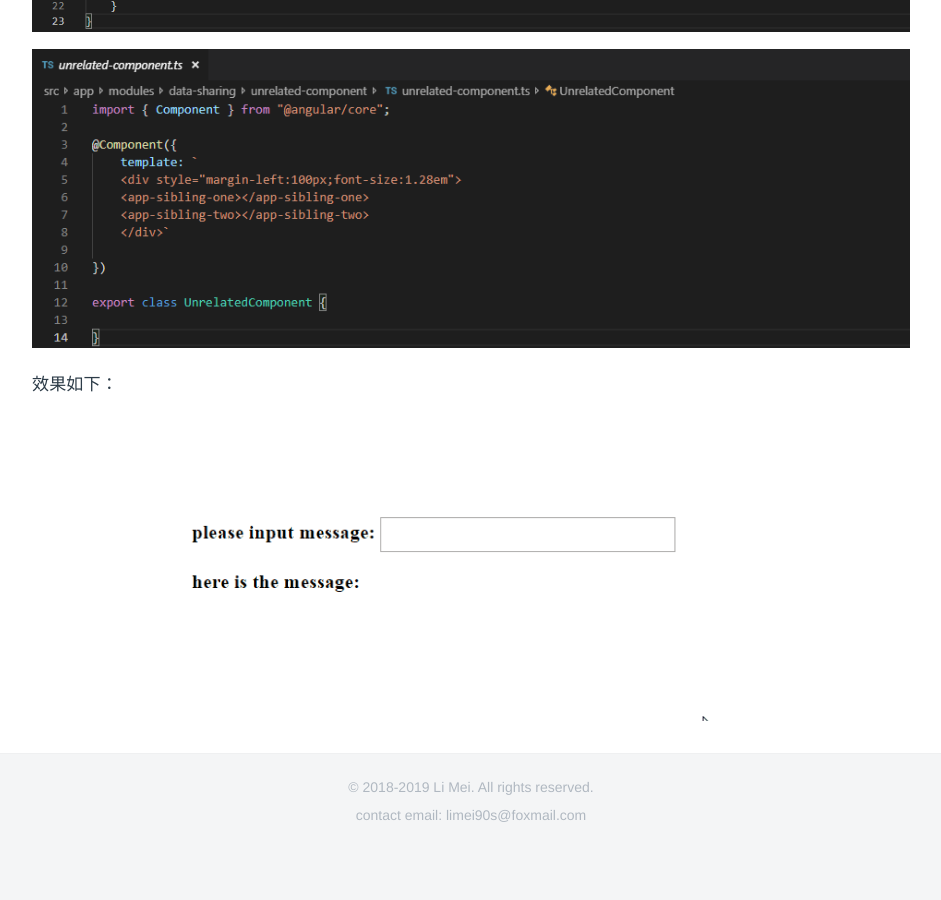
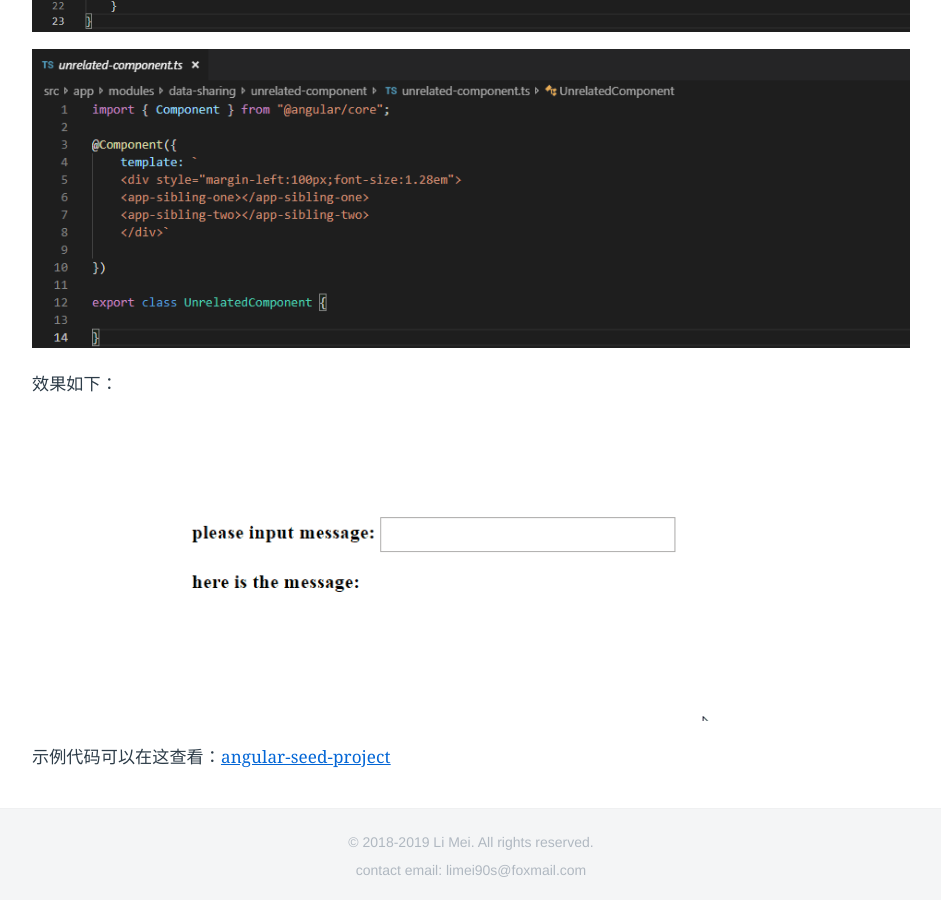
Before and after one commit to LiMeii/LiMeii.github.io, a Jekyll site: the page built from _posts/2019-02-12-angular-sharing-data-methods.md, in a window 1280 px wide and 900 px high, scrolled down 5862 px. Shown: the whole window, without its empty margins (177-1118 px from the left). Built offline with Jekyll 4.4.1, drawn with Linux system fonts in a browser that asks for light colours; before the commit the page ends 6707 px from its top, so only the background shows below that.

Commit message:
update angular sharing data post

```diff
--- a/_posts/2019-02-12-angular-sharing-data-methods.md
+++ b/_posts/2019-02-12-angular-sharing-data-methods.md
@@ -85,3 +85,6 @@ layout: post
 效果如下：
 
 ![angular gif]( https://limeii.github.io/assets/images/posts/angular/angular-sharing-data14.gif){:height="80%" width="80%"}
+
+
+示例代码可以在这查看：[angular-seed-project](https://github.com/LiMeii/angular-seed-project)
```
